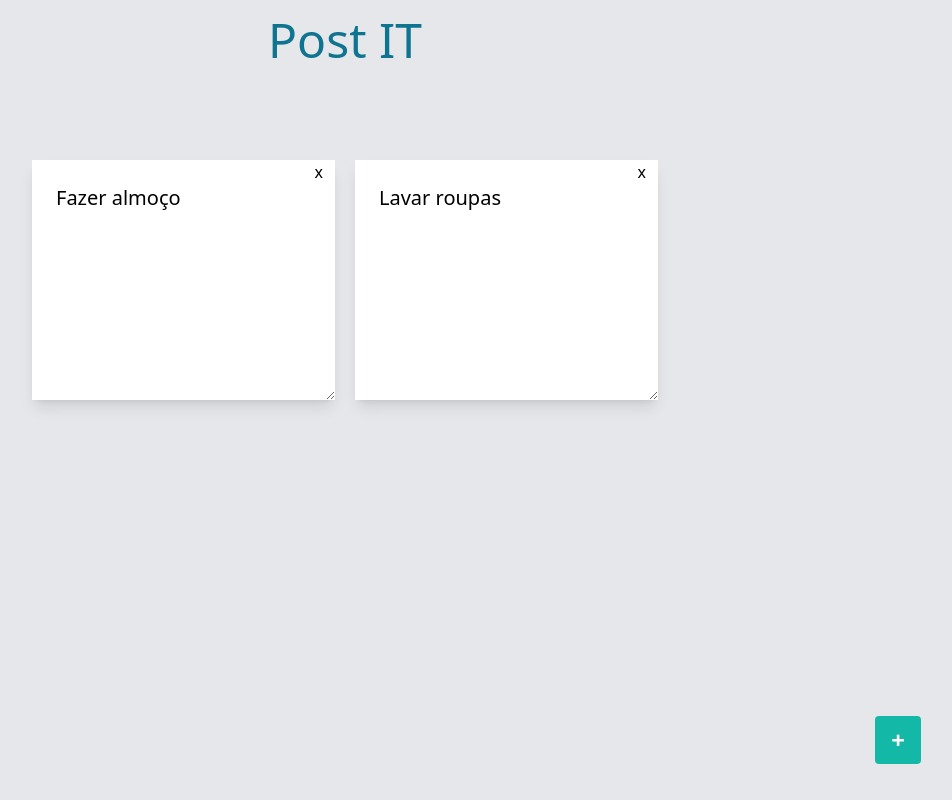
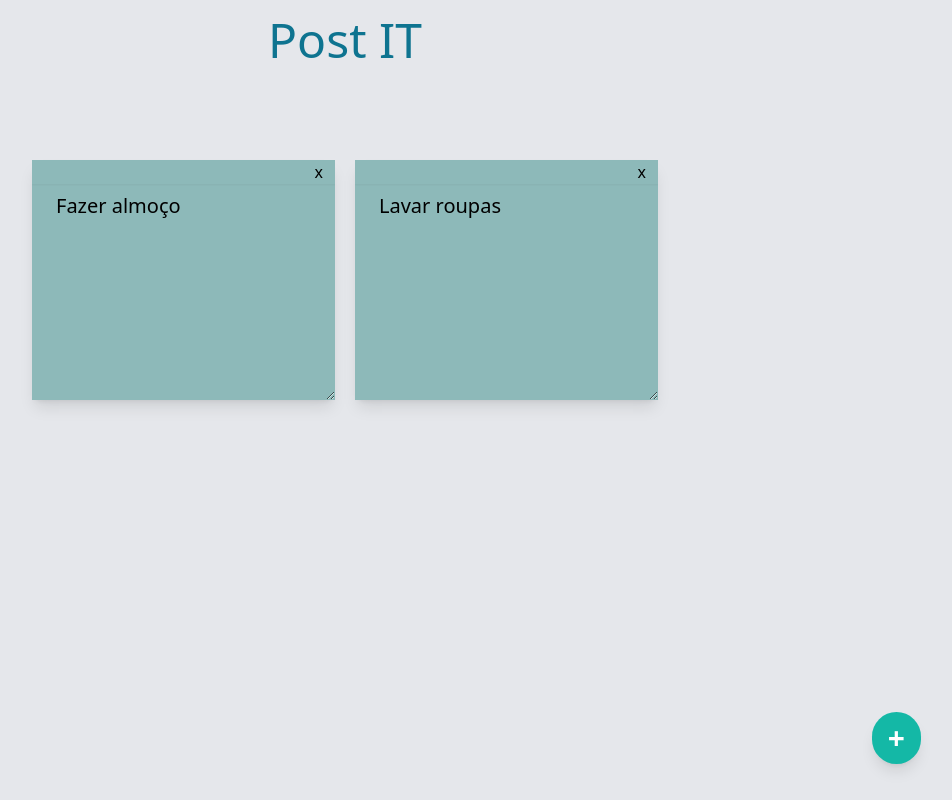
Before and after one commit to FilipeHenrique/Task-Manager, a React (Vite) app in the folder web/: page / in a window 1280 px wide. Shown: the whole page, without its empty margins (295-1247 px from the left). Built offline with nearby package versions, Linux system fonts and the light colour scheme.

Commit message:
add task button made fixed, overall colors changed and grid improvements

```diff
--- a/web/src/components/AddTask.tsx
+++ b/web/src/components/AddTask.tsx
@@ -12,7 +12,8 @@ export default function AddTask({ addTask }: AddTaskProps) {
     return (
         <button
             className="bg-teal-500 hover:bg-teal-700
-                     text-white text-2xl font-bold py-2 px-4 rounded absolute bottom-9 right-16"
+                     text-white text-3xl font-bold py-2 px-4
+                     rounded-full shadow-lg fixed bottom-9 right-16 z-10"
             onClick={
                 () => {
                     // pega id da API e coloca
--- a/web/src/components/TaskComponent.tsx
+++ b/web/src/components/TaskComponent.tsx
@@ -18,14 +18,14 @@ export default function TaskComponent({ id, text, editTask, deleteTask }: TaskPr
     const [color, setColor] = useState('');
     useEffect(()=>{
         // setColor("#"+Math.floor(Math.random()*16777215).toString(16));
-        setColor('white');
+        setColor('#8db9b9');
     },[])
 
     return (
-        <div className="relative shadow-lg overflow-hidden resize h-60 max-w-2xl max-h-[500px] min-w-[150px] min-h-[100px]" >
+        <div className="relative shrink-0 shadow-lg overflow-hidden resize h-60 max-w-2xl max-h-[500px] min-w-[150px] min-h-[100px]" >
             <textarea
                 className="
-                    px-6 py-6 text-xl mb-3 overflow-auto focus:outline-none h-full w-full resize-none"
+                    px-6 py-8 text-xl mb-3 overflow-auto focus:outline-none h-full w-full resize-none"
                 style={{backgroundColor: color}}
                 value={tasktext}
                 onChange={(e) => setTasktext(e.target.value)}
@@ -34,7 +34,11 @@ export default function TaskComponent({ id, text, editTask, deleteTask }: TaskPr
                 autoFocus={tasktext.length === 0 ? true : false}
             >
             </textarea>
-                <button className="px-3 absolute top-0 right-0" onClick={() => deleteTask(id)}> x </button>
+            <div className="absolute top-0 shadow-sm w-full"
+                style={{backgroundColor: color}}
+            >
+                <button className="px-3 float-right" onClick={() => deleteTask(id)}> x </button>
+            </div>
         </div>
     );
 }
--- a/web/src/containers/TasksContainer.tsx
+++ b/web/src/containers/TasksContainer.tsx
@@ -7,7 +7,7 @@ export default function TasksContainer() {
         // <div className="flex gap-5 flex-wrap ">
         // <div className="grid grid-cols-3 auto-cols-auto auto-rows-auto grid-flow-row gap-5">
         // <div className="grid grid-cols-3 grid-flow-row gap-5 bg-red-200 w-full h-full">
-        <div className="flex flex-wrap gap-5">
+        <div className="flex flex-wrap flex-1 gap-5">
             {tasks?.map((task)=>{
                 return <TaskComponent key={task.id} id={task.id} text={task.text} editTask={editTask} deleteTask={deleteTask} />
             })}
--- a/web/src/context/TasksContext.tsx
+++ b/web/src/context/TasksContext.tsx
@@ -6,7 +6,7 @@ const TasksContext = createContext<TasksContextType | null>(null);
 const data = [
     {
         id: 0,
-        text: 'Fazer almoço',
+        text: "Fazer almoço",
     },
     {
         id: 1,
```
